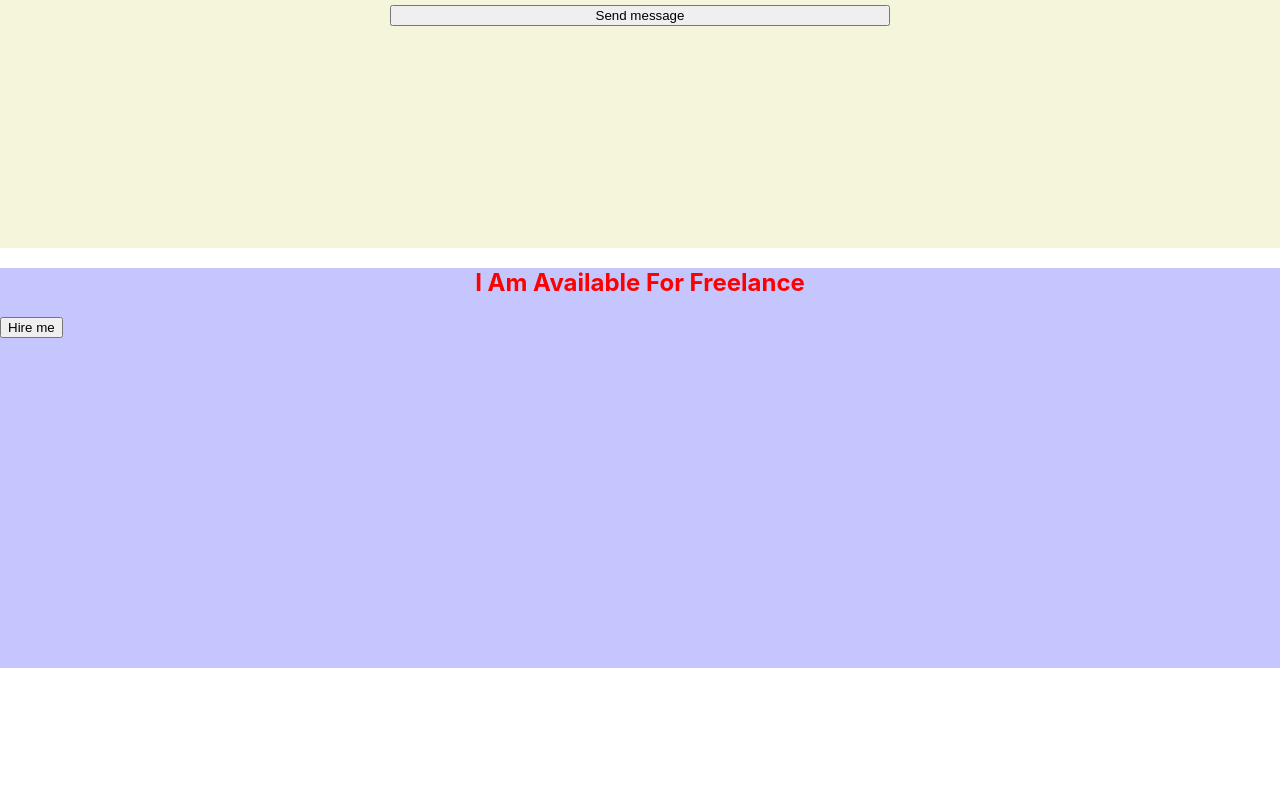
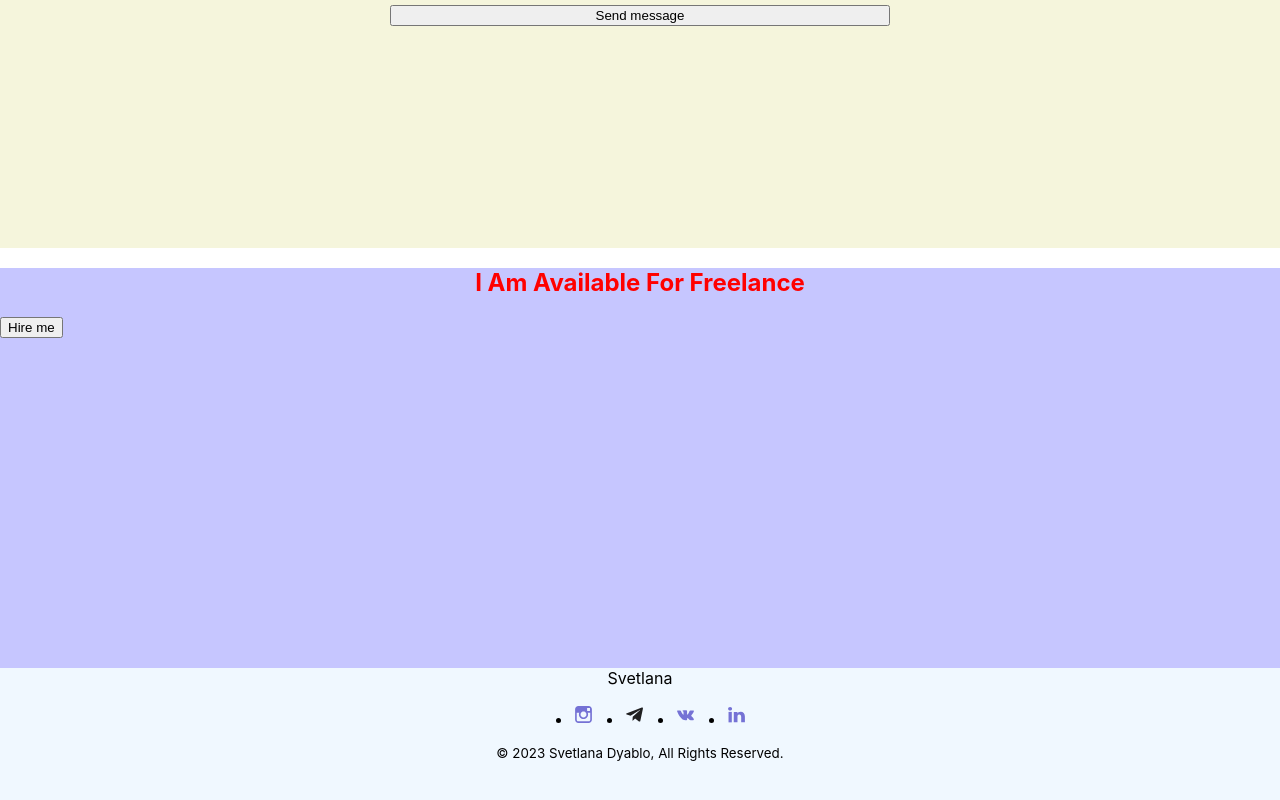
Before and after one commit to alexanderpulov/portfolio-start-project-main, a React app: page / in a window 1280 px wide. Shown: the part 3086-3886 px from the top of the page. Before the commit the page ends 3754 px from the top, so only its background shows below. Built offline with nearby package versions, Linux system fonts and the light colour scheme.

Commit message:
add footer

```diff
--- a/src/App.tsx
+++ b/src/App.tsx
@@ -1,4 +1,5 @@
 import "./App.css";
+import { Footer } from "./layout/footer/Footer";
 import { Header } from "./layout/header/Header";
 import { Contacts } from "./layout/sections/contacts/Contacts";
 import { Main } from "./layout/sections/main/Main";
@@ -17,6 +18,7 @@
       <Testimony />
       <Contacts />
       <Slogan />
+      <Footer />
     </div>
   );
 }
--- /dev/null
+++ b/src/layout/footer/Footer.tsx
@@ -0,0 +1,75 @@
+import React from "react";
+import styled from "styled-components";
+import { Icon } from "../../components/icon/Icon";
+import { FlexWrapper } from "../../components/FlexWrapper";
+
+export const Footer = () => {
+  return (
+    <StyledFooter>
+      <FlexWrapper direction="column" align="center">
+        <Name>Svetlana</Name>
+        <SocialList>
+          <SocialItem>
+            <SocialLink>
+              <Icon
+                height="21px"
+                width="21px"
+                viewBox="0 0 21px 0"
+                iconId={"instagram"}
+              />
+            </SocialLink>
+          </SocialItem>
+          <SocialItem>
+            <SocialLink>
+              <Icon
+                height="21px"
+                width="21px"
+                viewBox="0 0 21px 0"
+                iconId={"telegram"}
+              />
+            </SocialLink>
+          </SocialItem>
+          <SocialItem>
+            <SocialLink>
+              <Icon
+                height="21px"
+                width="21px"
+                viewBox="0 0 21px 0"
+                iconId={"vk"}
+              />
+            </SocialLink>
+          </SocialItem>
+          <SocialItem>
+            <SocialLink>
+              <Icon
+                height="21px"
+                width="21px"
+                viewBox="0 0 21px 0"
+                iconId={"linkedin"}
+              />
+            </SocialLink>
+          </SocialItem>
+        </SocialList>
+        <Copyright>© 2023 Svetlana Dyablo, All Rights Reserved.</Copyright>
+      </FlexWrapper>
+    </StyledFooter>
+  );
+};
+
+const StyledFooter = styled.footer`
+  background-color: aliceblue;
+  min-height: 50vh;
+`;
+
+const Name = styled.span``;
+
+const SocialList = styled.ul`
+  display: flex;
+  gap: 30px;
+`;
+
+const SocialItem = styled.li``;
+
+const SocialLink = styled.a``;
+
+const Copyright = styled.small``;
```
Also changed, not shown: src/assets/images/icons-sprite.svg.
